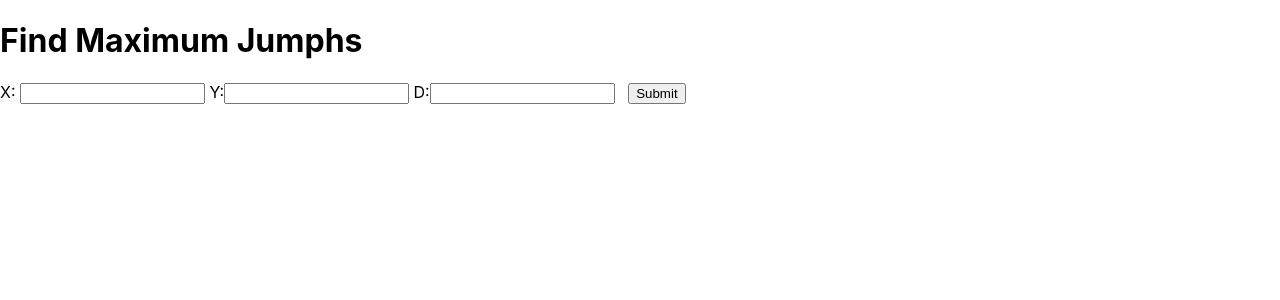
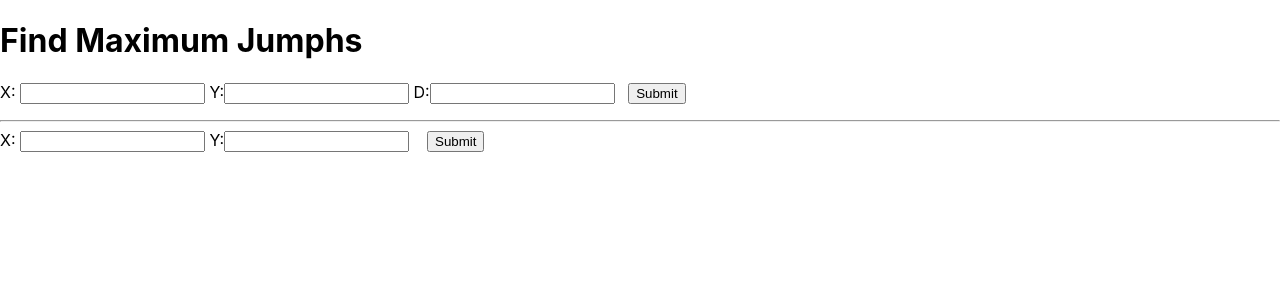
Before and after one commit to balaji1610/Reactproblems, a React (Create React App) app: page / in a window 1280 px wide. Shown: the top 300 px of the page. Built offline with nearby package versions, Linux system fonts and the light colour scheme.

Commit message:
Inputfield2

```diff
--- a/src/Problems.jsx
+++ b/src/Problems.jsx
@@ -7,6 +7,7 @@ const Problems = () => {
     dvalue: " ",
   });
   let [result, setResult] = useState(" ");
+  let [result2, setResult2] = useState(" ");
   const handleChangeFromData = (event) => {
     setUserFormData((prevState) => ({
       ...prevState,
@@ -18,21 +19,24 @@ const Problems = () => {
     if (
       isNaN(userFormData.xvalue) ||
       userFormData.xvalue < 0 ||
-      userFormData.xvalue === 0
+      // eslint-disable-next-line eqeqeq
+      userFormData.xvalue == 0
     ) {
       alert("Not Validate");
       return false;
     } else if (
       isNaN(userFormData.yvalue) ||
       userFormData.yvalue < 0 ||
-      userFormData.yvalue === 0
+      // eslint-disable-next-line eqeqeq
+      userFormData.yvalue == 0
     ) {
       alert("Not Validate");
       return false;
     } else if (
       isNaN(userFormData.dvalue) ||
       userFormData.dvalue < 0 ||
-      userFormData.dvalue === 0
+      // eslint-disable-next-line eqeqeq
+      userFormData.dvalue == 0
     ) {
       alert("Not Validate");
       return false;
@@ -46,8 +50,48 @@ const Problems = () => {
     setResult(FinalJumpsResult);
     console.log(FinalJumpsResult);
   };
+  const [userFormDataNew, setUserFormDataNew] = useState({
+    xvalueDistance: " ",
+    yvalueDistance: " ",
+  });
 
+  const handleChangeFromDataNew = (event) => {
+    setUserFormDataNew((prevState) => ({
+      ...prevState,
+      [event.target.name]: event.target.value,
+    }));
+  };
+
+  const submitButtonClick02 = () => {
+    if (
+      isNaN(userFormDataNew.xvalueDistance) ||
+      userFormDataNew.xvalueDistance < 0 ||
+      // eslint-disable-next-line eqeqeq
+      userFormDataNew.xvalueDistance == 0
+    ) {
+      alert("Not Validate");
+      return false;
+    } else if (
+      isNaN(userFormDataNew.yvalueDistance) ||
+      userFormDataNew.yvalueDistance < 0 ||
+      // eslint-disable-next-line eqeqeq
+      userFormDataNew.yvalueDistance == 0
+    ) {
+      alert("Not Validate");
+      return false;
+    }
+
+    var Jumps =
+      (userFormDataNew.yvalueDistance - userFormDataNew.xvalueDistance) / 3;
+
+    let FinalJumpsResult = Math.round(Math.abs(Jumps));
+
+    setResult2(FinalJumpsResult);
+    console.log(FinalJumpsResult);
+  };
   return (
+    <div>
+      {" "}
       <div>
         <h1>Find Maximum Jumphs</h1>
         <form>
@@ -79,6 +123,31 @@ const Problems = () => {
         </form>
         <p>{result}</p>
       </div>
+      <hr />
+      <div>
+        <form>
+          X:{" "}
+          <input
+            type="text"
+            name="xvalueDistance"
+            value={userFormDataNew.xvalueDistance}
+            onChange={handleChangeFromDataNew}
+          />{" "}
+          Y:
+          <input
+            type="text"
+            name="yvalueDistance"
+            value={userFormDataNew.yvalueDistance}
+            onChange={handleChangeFromDataNew}
+          />{" "}
+          &nbsp; &nbsp;
+          <button type="button" onClick={submitButtonClick02}>
+            Submit
+          </button>
+        </form>
+        <p>{result2}</p>
+      </div>
+    </div>
   );
 };
 export default Problems;
```
Lines whose indentation alone changed are shown as unchanged.
